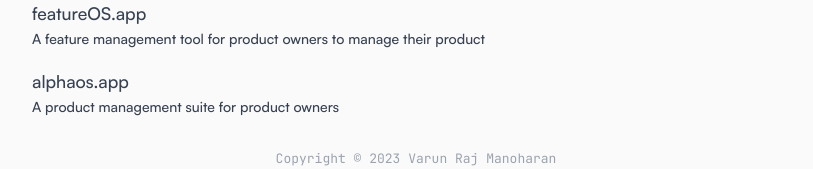
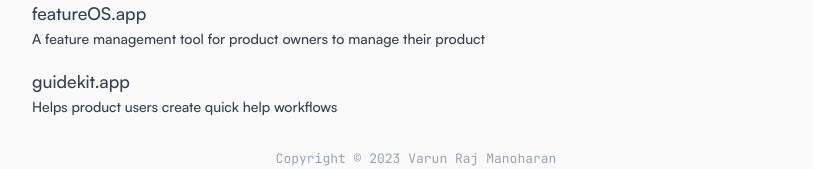
Before and after one commit to varun-raj/vr-site, a Next.js app: page /about in a window 1280 px wide. Shown: the part 565-734 px from the top of the page, without its empty margins (224-1037 px from the left). Built offline with nearby package versions, Linux system fonts and the light colour scheme.

Commit message:
fix: building info update
Signed-off-by: Varun Raj <mailme@varunraj.in>

```diff
--- a/src/pages/about.tsx
+++ b/src/pages/about.tsx
@@ -58,12 +58,12 @@
         </li>
         <li>
           <h4 className="text-base font-normal">
-            <a href="https://alphaos.app" className="plain" target="_blank">
-              alphaos.app
+            <a href="https://guidekit.app" className="plain" target="_blank">
+              guidekit.app
             </a>
           </h4>
           <p className="text-sm font-normal">
-            A product management suite for product owners
+            Helps product users create quick help workflows
           </p>
         </li>
       </ul>
```
